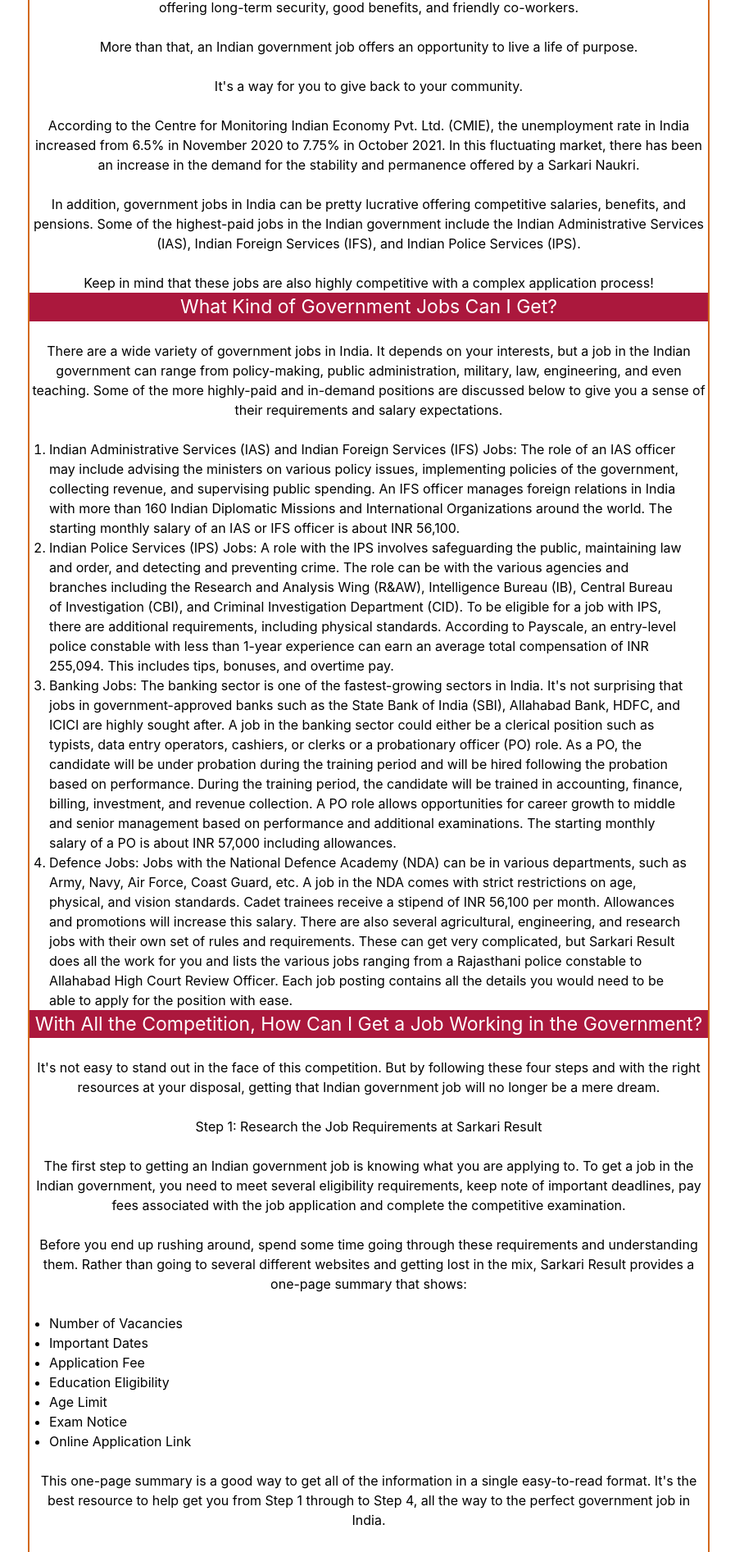
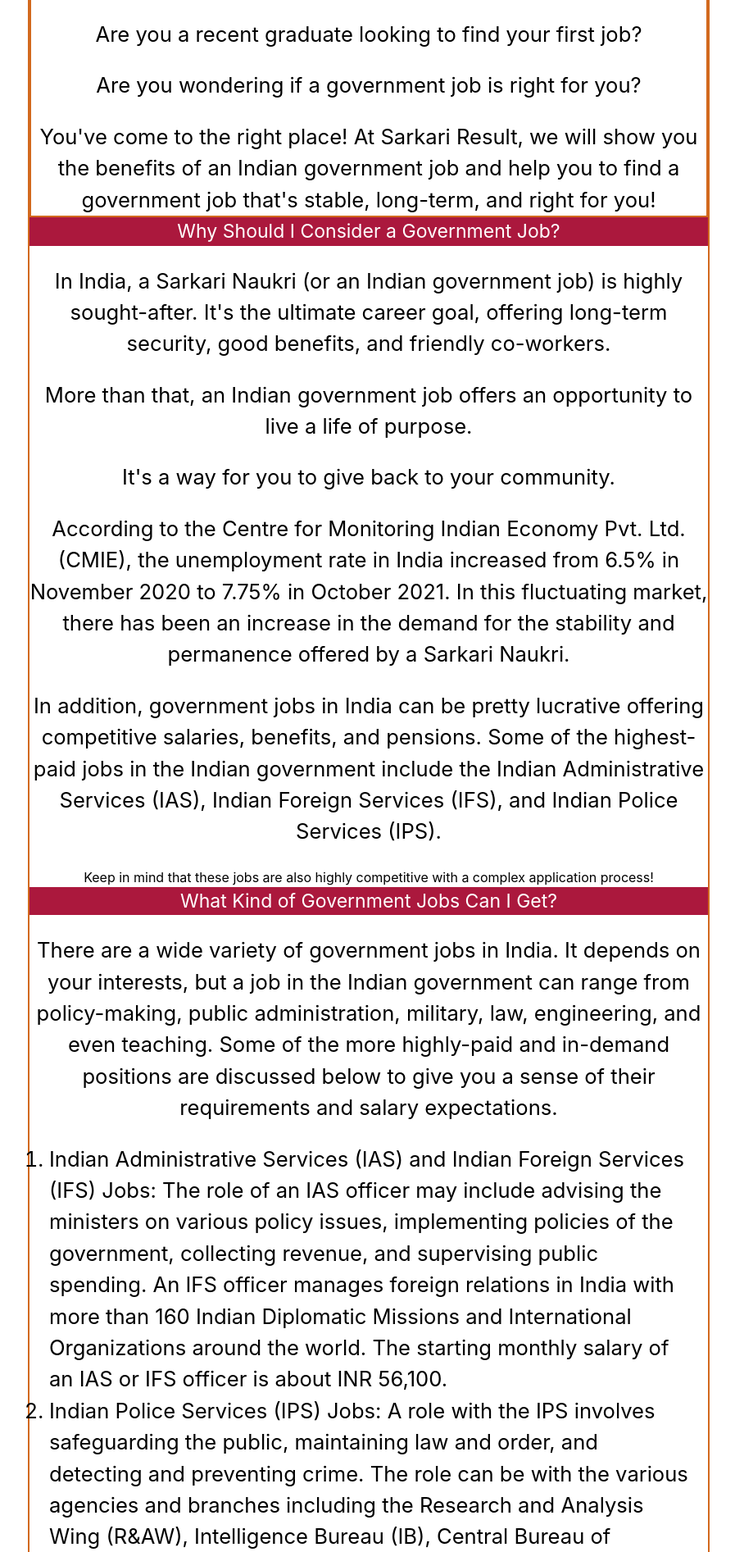
Before and after one commit to 0107shubham/Sarkaru-Naukri, a React (Create React App) app: page / in a window 1280 px wide. Shown: the part 3110-5003 px from the top of the page at 82% size, without its empty margins (190-1087 px from the left). Built offline with nearby package versions, Linux system fonts and the light colour scheme.

Commit message:
update text size

```diff
--- a/src/component/FAQ/index.js
+++ b/src/component/FAQ/index.js
@@ -10,77 +10,77 @@ const FAQ = () => {
             (Sarkari Job)
           </p>
         </div>
-        <p className="text-5vw">
+        <p className="text-[2vw]">
           The future is uncertain, but a government job, Sarkari Jobs can help
           you secure your future. Click for valuable resources and help from
           Sarkari Result.
         </p>
-        <p className="text-4vw">
+        <p className="text-[2vw]">
           Did you know that over 1.5 million people lost their jobs in August
           2021 in rural and urban India? Yes, the COVID-19 pandemic has hit the
           job market hard. Small businesses and multinationals alike have had to
           reconsider their staffing requirements.
         </p>
-        <p className="text-3vw">
+        <p className="text-[2vw]">
           Are you an unemployed Indian citizen because of the pandemic and
           fluctuating job market?
         </p>
-        <p className="text-3vw">
+        <p className="text-[2vw]">
           Are you working for a multinational company going through
           restructuring and considering your next steps?
         </p>
-        <p className="text-3vw">
+        <p className="text-[2vw]">
           Are you a recent graduate looking to find your first job?
         </p>
-        <p className="text-3vw">
+        <p className="text-[2vw]">
           Are you wondering if a government job is right for you?
         </p>
-        <p className="text-4vw">
+        <p className="text-[2vw]">
           You've come to the right place! At Sarkari Result, we will show you
           the benefits of an Indian government job and help you to find a
           government job that's stable, long-term, and right for you!
         </p>
       </div>
       <div className="text-center space-y-6">
-        <p className="bg-[#AB183D] text-white text-[2vw]  lg:text-[1.8vw] w-full">
+        <p className="bg-[#AB183D] text-white text-[2.4vw]  lg:text-[1.8vw] w-full">
           Why Should I Consider a Government Job?
         </p>
-        <p className="text-3vw">
+        <p className="text-[2vw]">
           In India, a Sarkari Naukri (or an Indian government job) is highly
           sought-after. It's the ultimate career goal, offering long-term
           security, good benefits, and friendly co-workers.
         </p>
-        <p className="text-3vw">
+        <p className="text-[2vw]">
           More than that, an Indian government job offers an opportunity to live
           a life of purpose.
         </p>
-        <p className="text-3vw">
+        <p className="text-[2vw]">
           It's a way for you to give back to your community.
         </p>
-        <p className="text-3vw">
+        <p className="text-[2vw]">
           According to the Centre for Monitoring Indian Economy Pvt. Ltd.
           (CMIE), the unemployment rate in India increased from 6.5% in November
           2020 to 7.75% in October 2021. In this fluctuating market, there has
           been an increase in the demand for the stability and permanence
           offered by a Sarkari Naukri.
         </p>
-        <p className="text-3vw">
+        <p className="text-[2vw]">
           In addition, government jobs in India can be pretty lucrative offering
           competitive salaries, benefits, and pensions. Some of the highest-paid
           jobs in the Indian government include the Indian Administrative
           Services (IAS), Indian Foreign Services (IFS), and Indian Police
           Services (IPS).
         </p>
-        <p className="text-3vw">
+        <p className="text-2vw">
           Keep in mind that these jobs are also highly competitive with a
           complex application process!
         </p>
       </div>
       <div className="text-center space-y-6">
-        <p className="bg-[#AB183D] text-white text-[2vw]  lg:text-[1.8vw] w-full">
+        <p className="bg-[#AB183D] text-white text-[2.4vw]  lg:text-[1.8vw] w-full">
           What Kind of Government Jobs Can I Get?
         </p>
-        <p className="text-3vw">
+        <p className="text-[2vw]">
           There are a wide variety of government jobs in India. It depends on
           your interests, but a job in the Indian government can range from
           policy-making, public administration, military, law, engineering, and
@@ -89,7 +89,7 @@ const FAQ = () => {
           salary expectations.
         </p>
         <ol className="text-left list-decimal mx-6">
-          <li className="text-3vw">
+          <li className="text-[2vw]">
             Indian Administrative Services (IAS) and Indian Foreign Services
             (IFS) Jobs: The role of an IAS officer may include advising the
             ministers on various policy issues, implementing policies of the
@@ -99,7 +99,7 @@ const FAQ = () => {
             the world. The starting monthly salary of an IAS or IFS officer is
             about INR 56,100.
           </li>
-          <li className="text-3vw">
+          <li className="text-[2vw]">
             Indian Police Services (IPS) Jobs: A role with the IPS involves
             safeguarding the public, maintaining law and order, and detecting
             and preventing crime. The role can be with the various agencies and
@@ -112,7 +112,7 @@ const FAQ = () => {
             compensation of INR 255,094. This includes tips, bonuses, and
             overtime pay.
           </li>
-          <li className="text-3vw">
+          <li className="text-[2vw]">
             Banking Jobs: The banking sector is one of the fastest-growing
             sectors in India. It's not surprising that jobs in
             government-approved banks such as the State Bank of India (SBI),
@@ -128,7 +128,7 @@ const FAQ = () => {
             examinations. The starting monthly salary of a PO is about INR
             57,000 including allowances.
           </li>
-          <li className="text-3vw">
+          <li className="text-[2vw]">
             Defence Jobs: Jobs with the National Defence Academy (NDA) can be in
             various departments, such as Army, Navy, Air Force, Coast Guard,
             etc. A job in the NDA comes with strict restrictions on age,
@@ -145,93 +145,93 @@ const FAQ = () => {
         </ol>
       </div>
       <div className="text-center space-y-6">
-        <p className="bg-[#AB183D] text-white text-[2vw]  lg:text-[1.8vw] w-full">
+        <p className="bg-[#AB183D] text-white text-[2.4vw]  lg:text-[1.8vw] w-full">
           With All the Competition, How Can I Get a Job Working in the
           Government?
         </p>
-        <p className="text-3vw">
+        <p className="text-[2vw]">
           It's not easy to stand out in the face of this competition. But by
           following these four steps and with the right resources at your
           disposal, getting that Indian government job will no longer be a mere
           dream.
         </p>
-        <p className="text-3vw">
+        <p className="text-[2vw]">
           Step 1: Research the Job Requirements at Sarkari Result
         </p>
-        <p className="text-3vw">
+        <p className="text-[2vw]">
           The first step to getting an Indian government job is knowing what you
           are applying to. To get a job in the Indian government, you need to
           meet several eligibility requirements, keep note of important
           deadlines, pay fees associated with the job application and complete
           the competitive examination.
         </p>
-        <p className="text-3vw">
+        <p className="text-[2vw]">
           Before you end up rushing around, spend some time going through these
           requirements and understanding them. Rather than going to several
           different websites and getting lost in the mix, Sarkari Result
           provides a one-page summary that shows:
         </p>
         <ul className="text-left list-disc mx-6">
-          <li className="text-3vw">Number of Vacancies</li>
-          <li className="text-3vw">Important Dates</li>
-          <li className="text-3vw">Application Fee</li>
-          <li className="text-3vw">Education Eligibility</li>
-          <li className="text-3vw">Age Limit</li>
-          <li className="text-3vw">Exam Notice</li>
-          <li className="text-3vw">Online Application Link</li>
+          <li className="text-[2vw]">Number of Vacancies</li>
+          <li className="text-[2vw]">Important Dates</li>
+          <li className="text-[2vw]">Application Fee</li>
+          <li className="text-[2vw]">Education Eligibility</li>
+          <li className="text-[2vw]">Age Limit</li>
+          <li className="text-[2vw]">Exam Notice</li>
+          <li className="text-[2vw]">Online Application Link</li>
         </ul>
-        <p className="text-3vw">
+        <p className="text-[2vw]">
           This one-page summary is a good way to get all of the information in a
           single easy-to-read format. It's the best resource to help get you
           from Step 1 through to Step 4, all the way to the perfect government
           job in India.
         </p>
-        <p className="text-3vw">Eligibility Requirements</p>
-        <p className="text-3vw">
+        <p className="text-[2vw]">Eligibility Requirements</p>
+        <p className="text-[2vw]">
           Unlike most private company jobs, government jobs in India need more
           than good interview skills. The eligibility requirements can vary for
           every job, and includes restrictions on the candidate's age,
           educational qualifications, nationality, experience, marital status,
           gender, etc.
         </p>
-        <p className="text-3vw">
+        <p className="text-[2vw]">
           A job with the IAS/IFS posted in 2021 on Sarkari Result shows a
           one-page summary of all the eligibility requirements including:
         </p>
         <ul className="text-left list-disc mx-6">
-          <li className="text-3vw">Vacancy for 822 posts,</li>
-          <li className="text-3vw">Age limits from 21 to 32 years,</li>
-          <li className="text-3vw">
+          <li className="text-[2vw]">Vacancy for 822 posts,</li>
+          <li className="text-[2vw]">Age limits from 21 to 32 years,</li>
+          <li className="text-[2vw]">
             Bachelor's degree education requirements.
           </li>
         </ul>
-        <p className="text-3vw">Important Dates</p>
-        <p className="text-3vw">
+        <p className="text-[2vw]">Important Dates</p>
+        <p className="text-[2vw]">
           Take note of the deadlines! This is especially important. After all,
           you don't want to miss out on the job of a lifetime because you missed
           the deadline.
         </p>
-        <p className="text-3vw">There are several important dates to note:</p>
+        <p className="text-[2vw]">There are several important dates to note:</p>
         <ul className="text-left list-disc mx-6">
-          <li className="text-3vw">Application Start Date</li>
-          <li className="text-3vw">Last Date for Apply Online</li>
-          <li className="text-3vw">Last Date Pay Exam Fee</li>
-          <li className="text-3vw">
+          <li className="text-[2vw]">Application Start Date</li>
+          <li className="text-[2vw]">Last Date for Apply Online</li>
+          <li className="text-[2vw]">Last Date Pay Exam Fee</li>
+          <li className="text-[2vw]">
             Examination Date (or new date if postponed)
           </li>
-          <li className="text-3vw">Last Date to Change Exam District</li>
-          <li className="text-3vw">Pre Result Available</li>
+          <li className="text-[2vw]">Last Date to Change Exam District</li>
+          <li className="text-[2vw]">Pre Result Available</li>
         </ul>
-        <p className="text-3vw">
+        <p className="text-[2vw]">
           Each job posting on Sarkari Result shows this information in an
           easy-to-read chart, so you'll never miss a deadline!
         </p>
       </div>
       <div className="text-center space-y-6">
-        <p className="bg-[#AB183D] text-white text-[2vw]  lg:text-[1.8vw] w-full">
+        <p className="bg-[#AB183D] text-white text-[2.4vw]  lg:text-[1.8vw] w-full">
           Sarkari Result 2024 : SarkariResult.Com
         </p>
-        <p className="text-3vw">
+        <p className="text-[2vw]">
           India has witnessed a high demand for Government jobs for many
           decades. People prefer Government jobs as their career option
           considering the wide variety of benefits that are associated with
@@ -239,7 +239,7 @@ const FAQ = () => {
           nation, and only a few are lucky to land up with such jobs. People
           tend to take pride in having a Sarkari or Government job.
         </p>
-        <p className="text-3vw">
+        <p className="text-[2vw]">
           Government jobs hold the kind of authority not found in private jobs.
           These also offer job security for a lifetime, and hence a lot of youth
           prefer them. Getting into a Government job requires a person to go
@@ -254,29 +254,29 @@ const FAQ = () => {
         <p className="bg-[#AB183D] text-white text-[2vw]  lg:text-[1.8vw] w-full">
           How Competitive Is the Government Job Market?
         </p>
-        <p className="text-3vw">
+        <p className="text-[2vw]">
           There is no doubt that finding an Indian government job is highly
           competitive. The Times of India said it best when they said that the
           numbers are staggering:
         </p>
         <ul className="text-left list-disc mx-6">
-          <li className="text-3vw">
+          <li className="text-[2vw]">
             2.3 million applications for 368 peon positions in Uttar Pradesh.
           </li>
-          <li className="text-3vw">
+          <li className="text-[2vw]">
             2.5 million applications for 6,000 positions in Bengal.
           </li>
-          <li className="text-3vw">
+          <li className="text-[2vw]">
             200,000 applications for 1,137 positions as police constables in
             Maharashtra.
           </li>
-          <li className="text-3vw">
+          <li className="text-[2vw]">
             When the Ministry of Railways started recruiting for around 63,000
             positions, they received more than 19 million (1.9 crores) job
             applications.
           </li>
         </ul>
-        <p className="text-3vw">
+        <p className="text-[2vw]">
           With COVID-19, the competition has only increased because of the drop
           in the number of people hired by the government. The central
           government hired 119,000 people in 2021 which is a reduction in almost
@@ -289,10 +289,10 @@ const FAQ = () => {
         </p>
       </div>
       <div className="text-center space-y-6">
-        <p className="bg-[#AB183D] text-white text-[2vw]  lg:text-[1.8vw] w-full">
+        <p className="bg-[#AB183D] text-white text-[2.4vw]  lg:text-[1.8vw] w-full">
           Sarkari Exam for Government Jobs
         </p>
-        <p className="text-3vw">
+        <p className="text-[2vw]">
           Sarkari or Government exams are conducted for various positions in the
           state as well as central Government. There are various groups in
           Government jobs and candidates can apply for either of these groups,
@@ -309,7 +309,7 @@ const FAQ = () => {
         <p className="bg-[#AB183D] text-white text-[2vw]  lg:text-[1.8vw] w-full">
           Sarkari Result 2023 - 2024
         </p>
-        <p className="text-3vw">
+        <p className="text-[2vw]">
           All information about Sarkari result and Rojgar results can be found
           on sarkariresult.com. It is now easy to log into sarkariresult.com and
           find out everything that you would want to know about most of the
@@ -321,7 +321,7 @@ const FAQ = () => {
         <p className="bg-[#AB183D] text-white text-[2vw]  lg:text-[1.8vw] w-full">
           Sarkari Results for State Level Exams
         </p>
-        <p className="text-1.7vw">
+        <p className="text-[2vw]">
           State Governments conduct various exams, and the Sarkari Result Info
           for all these exams can be found online. Sarkari Results in Bihar for
           all government job exams conducted by the state of Bihar. Similarly,
--- a/src/component/Home/index.js
+++ b/src/component/Home/index.js
@@ -9,7 +9,7 @@ import Footer from "../Footer";
 
 const Home = () => {
   return (
-    <div>
+    <div className="px-[2vw] md:px-[0vw]">
       <Navigation />
       <LatestUpdate />
       <Tool />
--- a/src/component/Navigation/index.js
+++ b/src/component/Navigation/index.js
@@ -18,7 +18,7 @@ const Navigation = () => {
       <Header />
       <ul className="flex  w-full justify-between">
         {navItem.map((eachItem) => (
-          <button className="bg-black  text-[1.9vw] mx-[.05vw] py-[.8vw] lg:text-[1.4vw] w-full text-white font-medium">
+          <button className="bg-black  text-[1.9vw] mx-[.2vw] md:mx-[.02vw] py-[.8vw] lg:text-[1.4vw] w-full text-white font-medium">
             <Link key={eachItem.id} to={eachItem.path}>
               {eachItem.name}
             </Link>
```
Also changed, not shown: src/component/FormData/index.js (+8 -8 lines).
